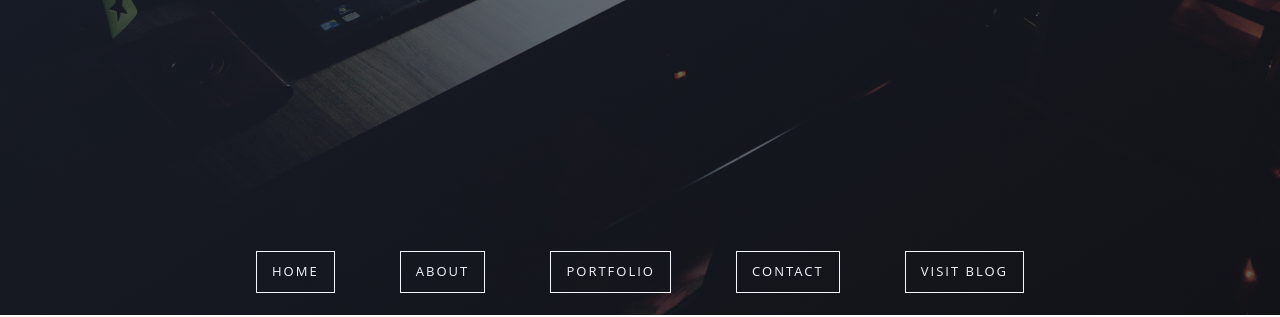
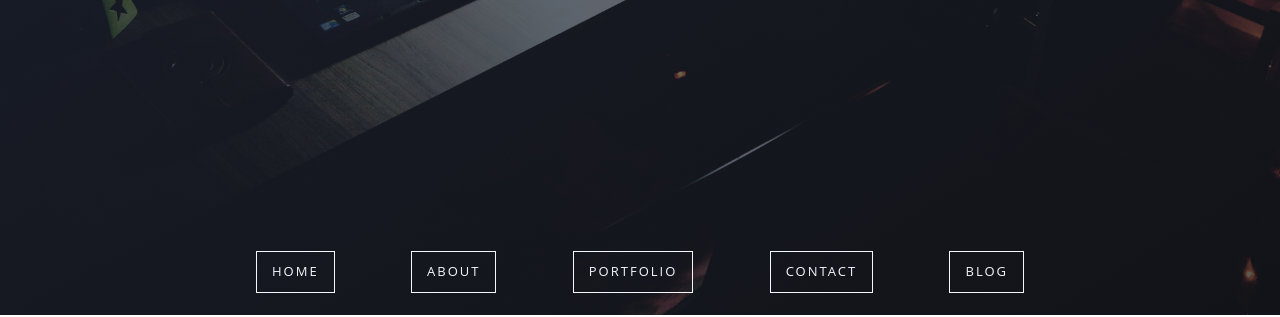
Before and after one commit to ishan-kapoor/Profile, a plain HTML site: page index.html in a window 1280 px wide. Shown: the part 485-802 px from the top of the page. Drawn offline with Linux system fonts and the light colour scheme.

Commit message:
Update index.html

```diff
--- a/index.html
+++ b/index.html
@@ -21,7 +21,7 @@
             <li><a href="about.html">About</a></li>
             <li><a href="work.html">Portfolio</a></li>
             <li><a href="contact.html">Contact</a></li>
-            <li><a href="blog.html">Visit Blog</a></li>
+            <li><a href="blog.html">Blog</a></li>
           </ul>
         </nav>
         </header>
```
